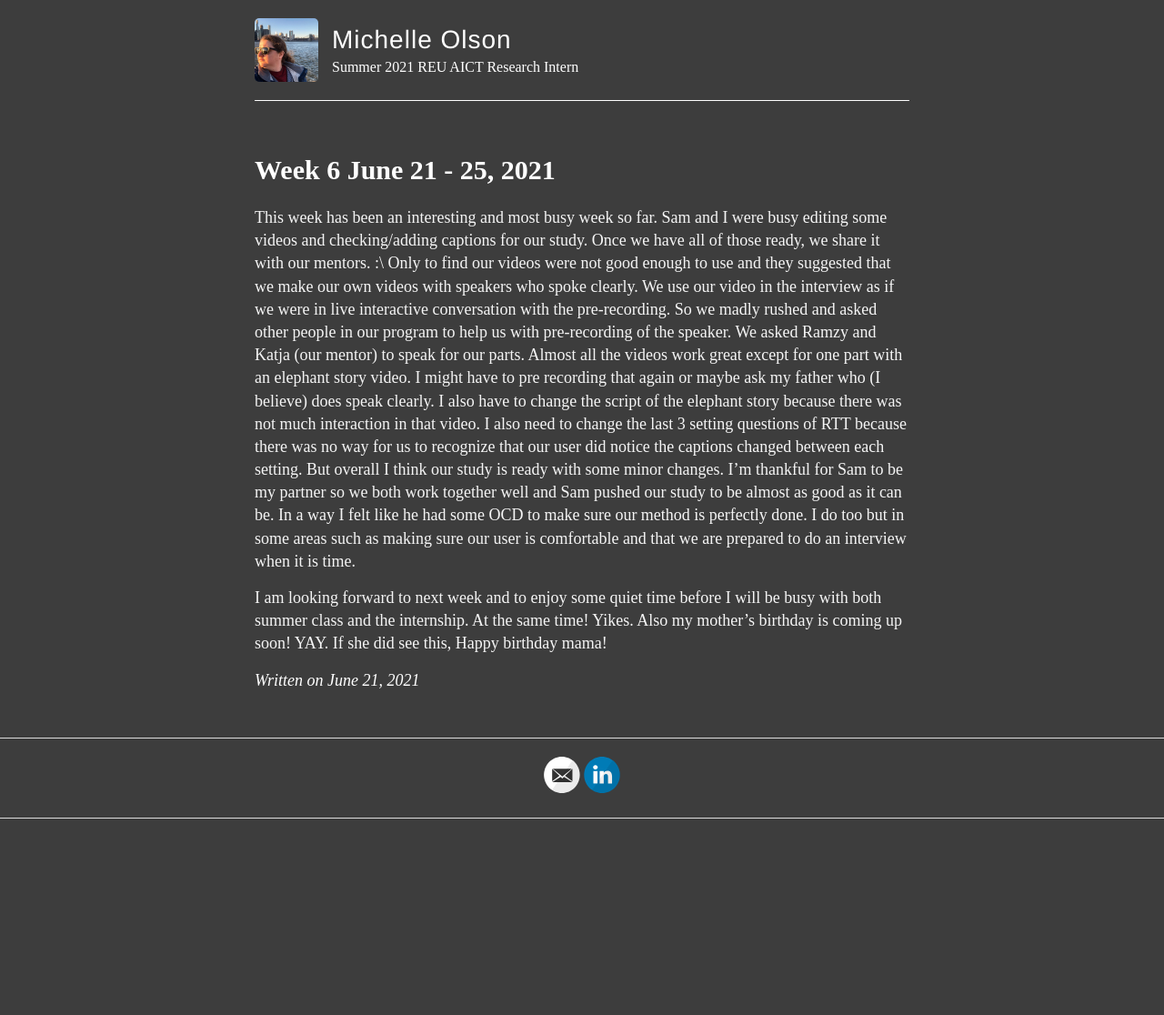
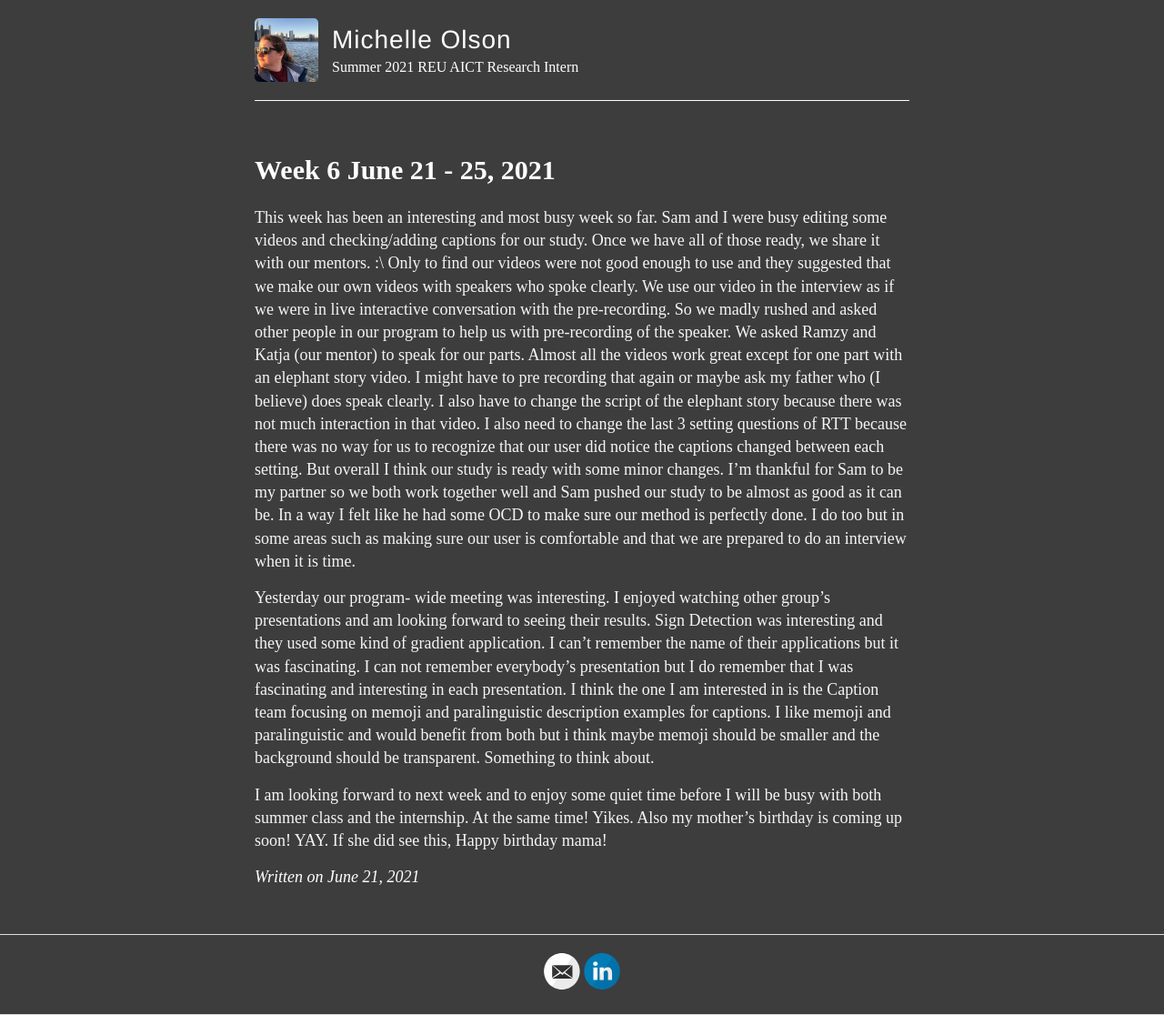
Before and after one commit to moohy2005/moohy2005.github.io, a Jekyll site: the page built from _posts/2021-06-21-week6.md, in a window 1280 px wide. Shown: the whole page at 91% size. Built offline with Jekyll 4.4.1, drawn with Linux system fonts in a browser that asks for light colours; before the commit the page ends 900 px from its top, so only the background shows below that.

Commit message:
add more

```diff
--- a/_posts/2021-06-21-week6.md
+++ b/_posts/2021-06-21-week6.md
@@ -5,5 +5,6 @@ title: Week 6 June 21 - 25, 2021
 
 This week has been an interesting and most busy week so far. Sam and I were busy editing some videos and checking/adding captions for our study. Once we have all of those ready, we share it with our mentors. :\ Only to find our videos were not good enough to use and they suggested that we make our own videos with speakers who spoke clearly. We use our video in the interview as if we were in live interactive conversation with the pre-recording. So we madly rushed and asked other people in our program to help us with pre-recording of the speaker. We asked Ramzy and Katja (our mentor) to speak for our parts. Almost all the videos work great except for one part with an elephant story video. I might have to pre recording that again or maybe ask my father who (I believe) does speak clearly. I also have to change the script of the elephant story because there was not much interaction in that video. I also need to change the last 3 setting questions of RTT because there was no way for us to recognize that our user did notice the captions changed between each setting. But overall I think our study is ready with some minor changes. I'm thankful for Sam to be my partner so we both work together well and Sam pushed our study to be almost as good as it can be. In a way I felt like he had some OCD to make sure our method is perfectly done. I do too but in some areas such as making sure our user is comfortable and that we are prepared to do an interview when it is time.
 
+Yesterday our program- wide meeting was interesting. I enjoyed watching other group’s presentations and am looking forward to seeing their results. Sign Detection was interesting and they used some kind of gradient application. I can’t remember the name of their applications but it was fascinating. I can not remember everybody’s presentation but I do remember that I was fascinating and interesting in each presentation. I think the one I am interested in is the Caption team focusing on memoji and paralinguistic description examples for captions. I like memoji and paralinguistic and would benefit from both but i think maybe memoji should be smaller and the background should be transparent. Something to think about.
 
 I am looking forward to next week and to enjoy some quiet time before I will be busy with both summer class and the internship. At the same time! Yikes. Also my mother’s birthday is coming up soon! YAY. If she did see this, Happy birthday mama!
```
